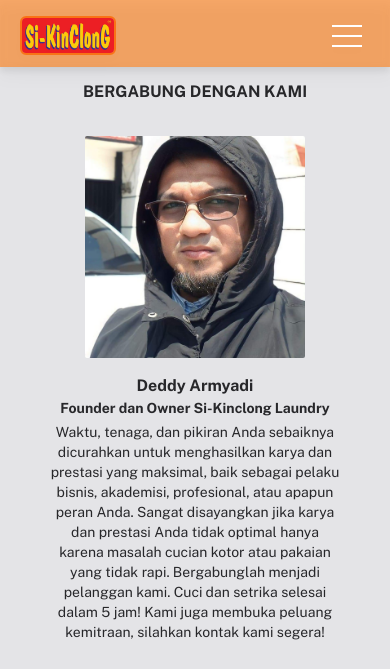
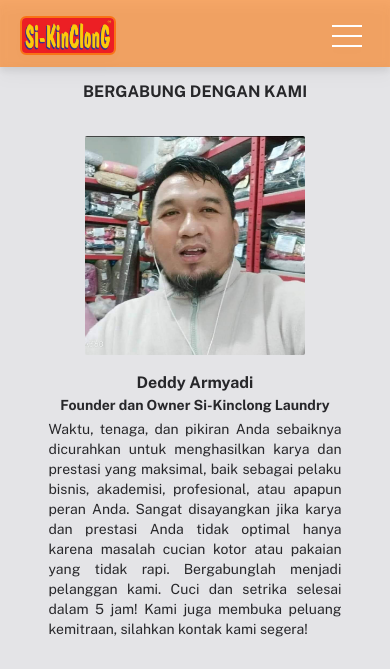
Before and after one commit to salmanfrds/Si-Kinclong-Laundry, a website: page contact.html in a window 390 px wide. Shown: the top 669 px of the page. Drawn offline with nearby package versions, Linux system fonts and the light colour scheme; grey boxes are pictures that could not be loaded.

Commit message:
final 1.0

```diff
--- a/contact.html
+++ b/contact.html
@@ -45,13 +45,13 @@
     <div class="text-center w-5/6 lg:w-3/4 flex flex-col gap-4 md:gap-10">
       <h1 class="text-base md:text-lg xl:text-2xl"><b>BERGABUNG DENGAN KAMI</b></h1>
       <div class="flex flex-col md:flex-row gap-4 items-center p-4 md:p-2 md:shadow-lg rounded-sm">
-        <img src="src/abi profile.jpg" alt="Deddy Armyadi" class="rounded-sm w-3/4 md:w-1/4">
+        <img src="src/galllery/contact-abi.jpg" alt="Deddy Armyadi" class="rounded-sm w-3/4 md:w-1/4">
         <div class="flex flex-col gap-1 lg:gap-4 xl:gap-8 text-center md:text-left">
           <div>
             <h1 data-aos="fade-right" class="text-base md:text-lg xl:text-xl md:text-left"><b>Deddy Armyadi</b></h1>
             <p data-aos="fade-right" class="text-center md:text-justify text-sm xl:text-base font-bold">Founder dan Owner Si-Kinclong Laundry</p>
           </div>
-          <p data-aos="fade-right" class="text-center md:text-justify text-sm xl:text-base">
+          <p data-aos="fade-right" class="text-justify text-sm xl:text-base">
             Waktu, tenaga, dan pikiran Anda sebaiknya dicurahkan untuk menghasilkan karya dan prestasi yang maksimal,
             baik sebagai pelaku bisnis, akademisi, profesional, atau apapun peran Anda. Sangat disayangkan
             jika karya dan prestasi Anda tidak optimal hanya karena masalah cucian kotor atau pakaian yang tidak rapi.
```
Also changed, not shown: order.html (+2 -2 lines), src/abi profile.jpg (deleted), src/galllery/contact-abi.jpg (added), src/galllery/order-jas_kebaya.jpg (added), src/galllery/order-sepatu.jpg (added).
